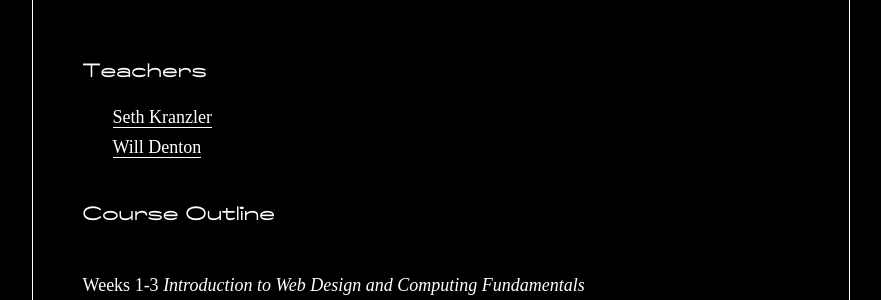
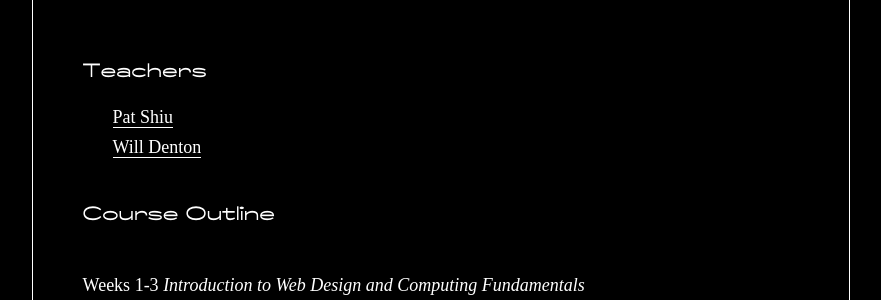
Before and after one commit to patshiu/spring2019webdesignbasics, a Jekyll site: the page built from index.md, in a window 1280 px wide and 900 px high, scrolled down 845 px. Shown: the part 153-453 px from the top of the window, without its empty margins (250-1131 px from the left). Built offline with Jekyll 4.4.1, drawn with Linux system fonts in a browser that asks for light colours; nearby versions of some CDN libraries; our own code applies the rules of GitHub Pages for plain Markdown files.

Commit message:
First commit

```diff
--- a/index.md
+++ b/index.md
@@ -9,7 +9,7 @@ Web Design Basics is designed to introduce students to programming as a creative
 ![Battle programmer Shirase]({{ "/assets/battle_programmer_shirase.jpg" | absolute_url }})
 
 ## Teachers
-* [Seth Kranzler](mailto:kranzles@newschool.edu)
+* [Pat Shiu](mailto:shiup@newschool.edu)
 * [Will Denton](mailto:goldweiw@newschool.edu)
 
 ## Course Outline
```
Also changed, not shown: Gemfile (line endings or trailing spaces).
